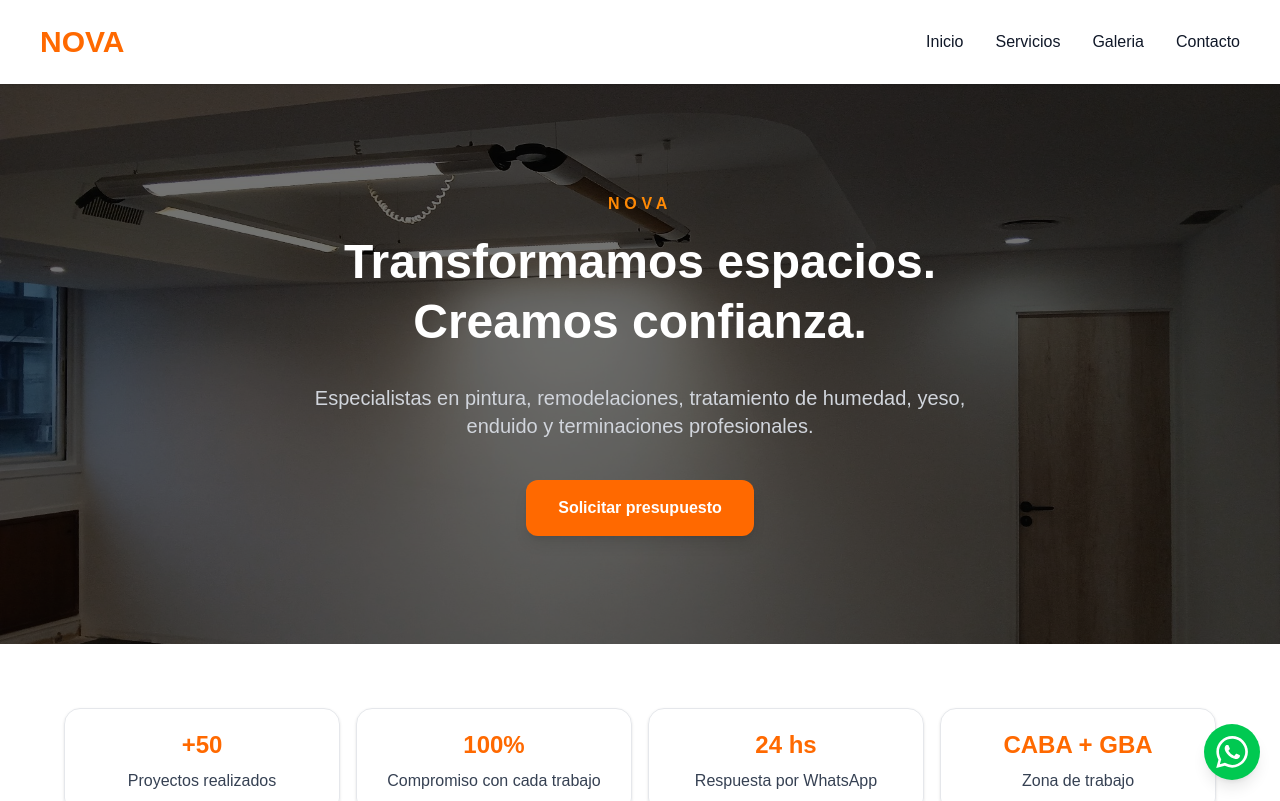
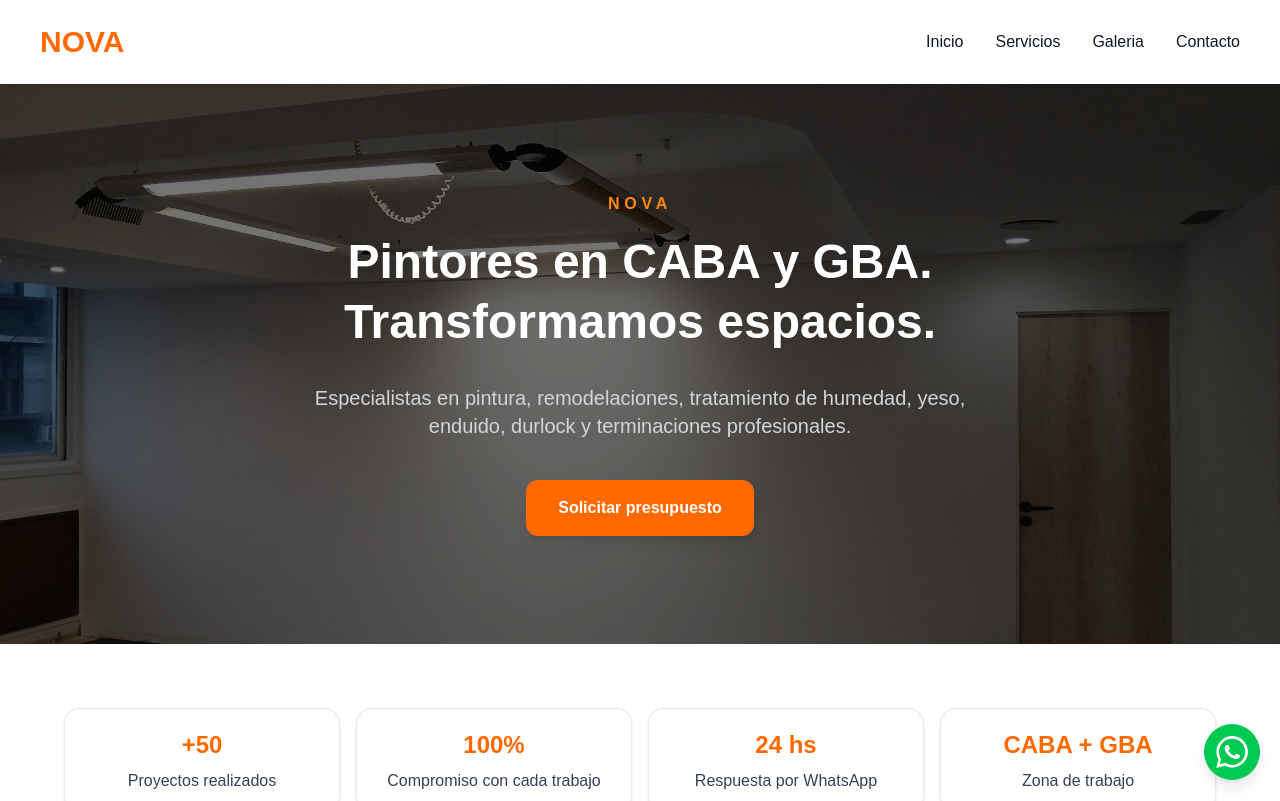
Before and after one commit to Nova-pinturas/nova-web, a Next.js app: page / in a window 1280 px wide. Shown: the top 801 px of the page. Built offline with nearby package versions, Linux system fonts and the light colour scheme.

Commit message:
Optimiza contenido SEO del Hero de NOVA

```diff
--- a/components/Hero.tsx
+++ b/components/Hero.tsx
@@ -24,14 +24,14 @@ export default function Hero() {
         </p>
 
         <h1 className="mb-8 text-3xl font-extrabold leading-tight text-white md:text-5xl">
+          Pintores en CABA y GBA.
+        <br />
           Transformamos espacios.
-          <br />
-          Creamos confianza.
-        </h1>
+       </h1>
 
         <p className="mx-auto mb-10 max-w-2xl text-xl text-gray-300">
           Especialistas en pintura, remodelaciones, tratamiento de humedad,
-          yeso, enduido y terminaciones profesionales.
+          yeso, enduido, durlock y terminaciones profesionales.
         </p>
 
         <Button onClick={irAContacto}>
```
